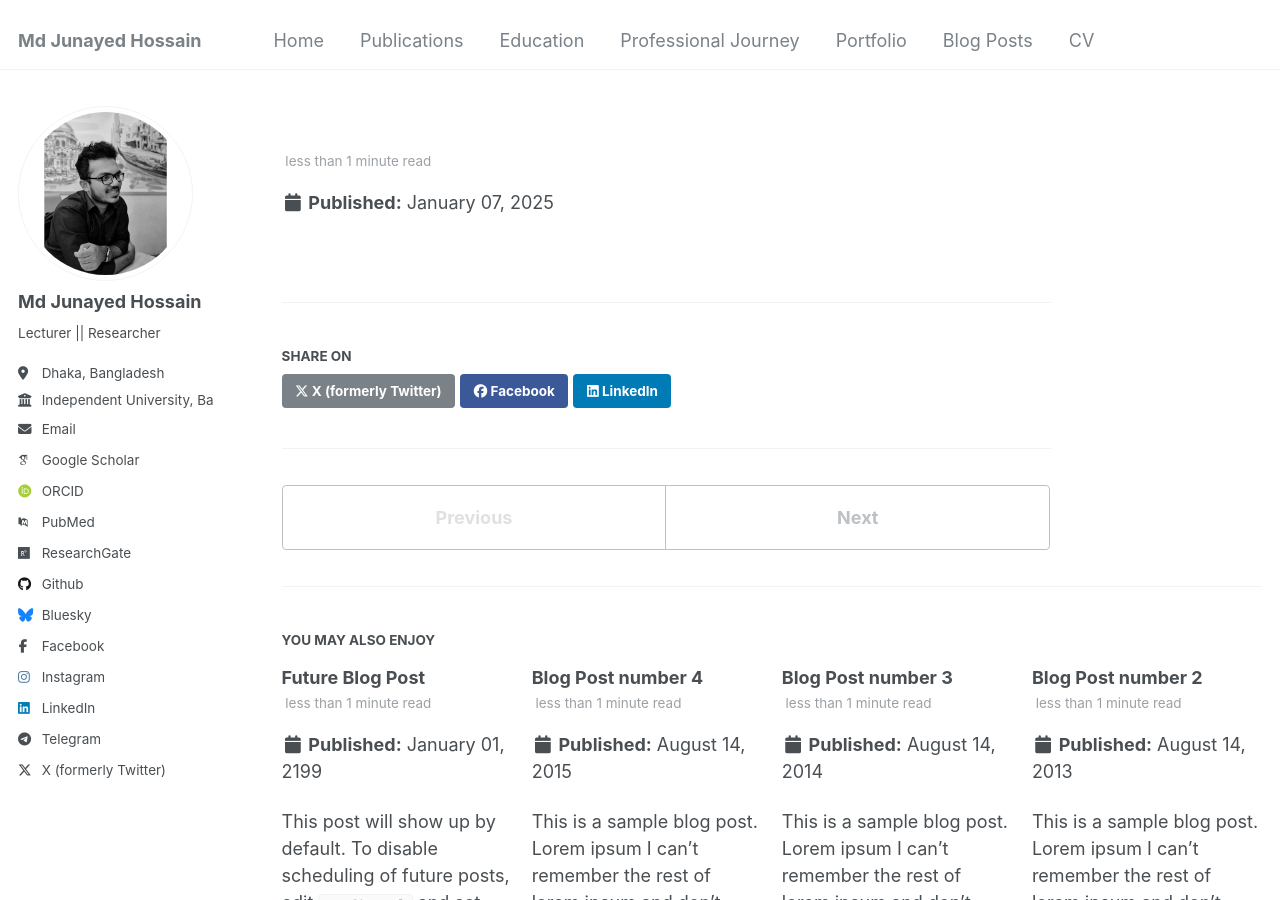
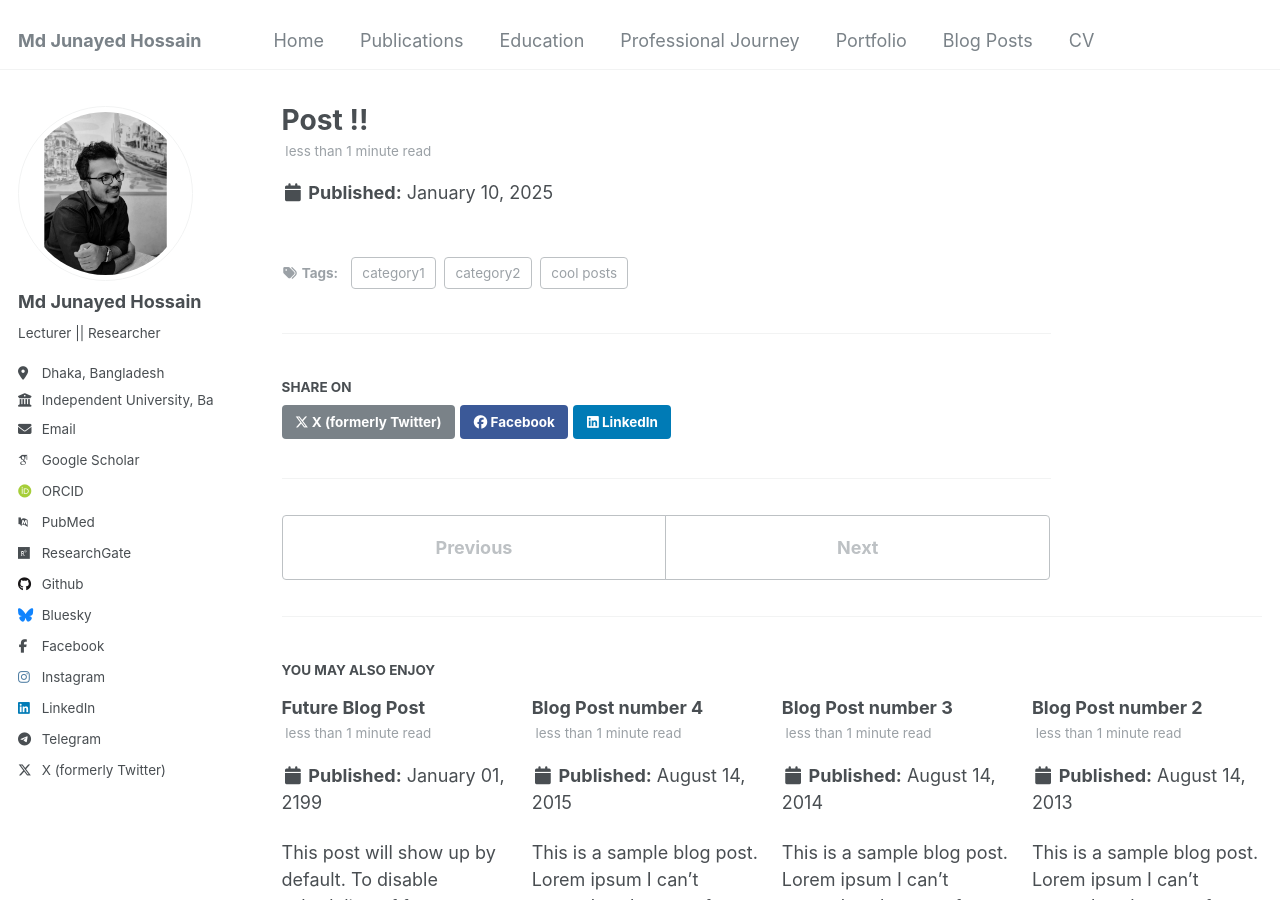
Before and after one commit to i-am-junayed/i-am-junayed.github.io, a Jekyll site: the page built from _posts/2012-08-14-blog-post-1.md, in a window 1280 px wide and 900 px high. Built offline with Jekyll 4.4.1, drawn with Linux system fonts in a browser that asks for light colours; some web fonts are replaced.

Commit message:
Update 2012-08-14-blog-post-1.md

```diff
--- a/_posts/2012-08-14-blog-post-1.md
+++ b/_posts/2012-08-14-blog-post-1.md
@@ -3,6 +3,8 @@
 date: 2025-01-10
 permalink: /posts/2012/08/blog-post-1/
 
-Coming Soon..
-
+tags:
+  - cool posts
+  - category1
+  - category2
 ---
```
